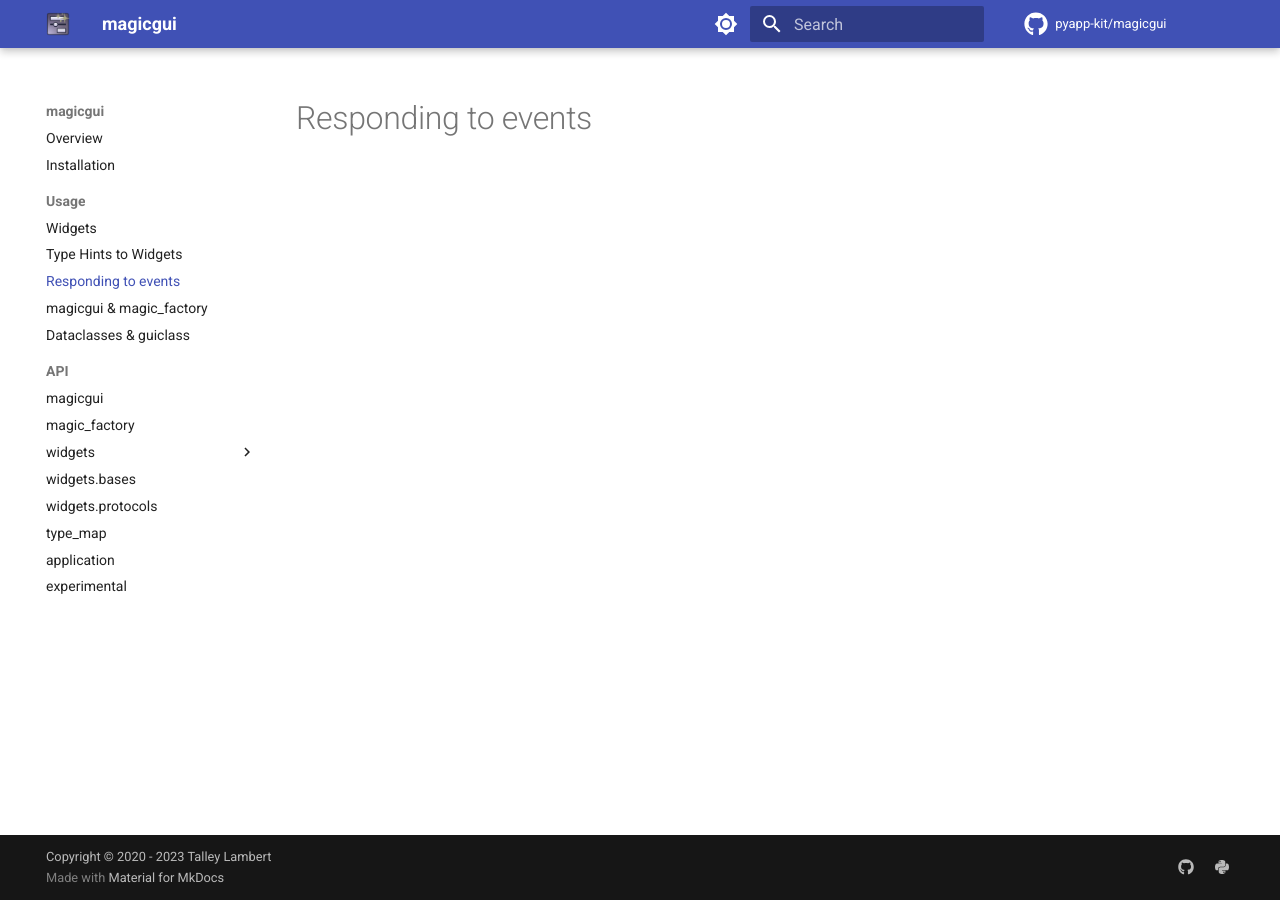
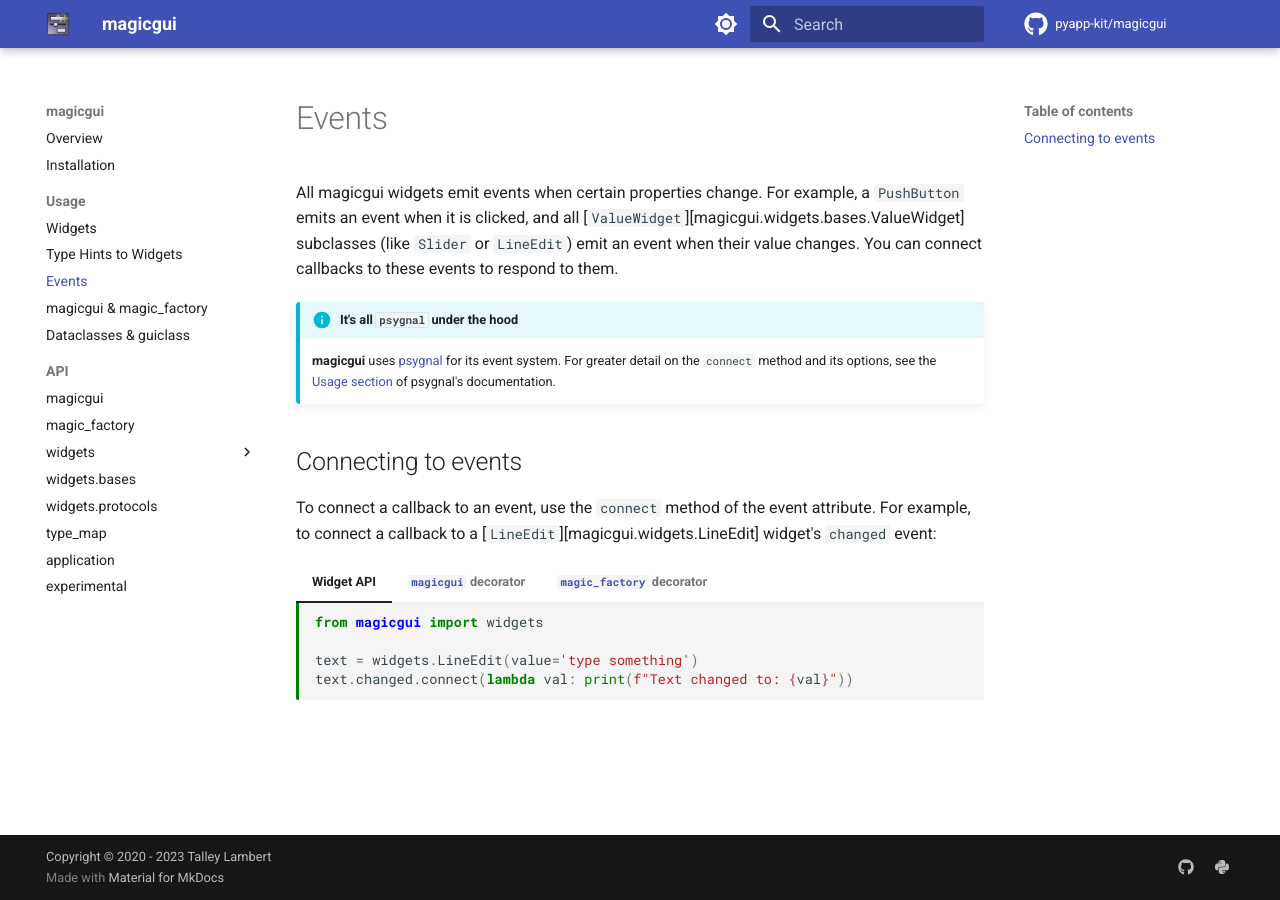
Before and after one commit to pyapp-kit/magicgui, an MkDocs documentation site: the page built from docs/events.md, in a window 1280 px wide. Built offline with MkDocs 1.6.1 and Material for MkDocs 9.7.7, drawn with Linux system fonts in a browser that asks for light colours; comment, search, counter and statistics services are not loaded.

Commit message:
more docs

````diff
--- a/docs/events.md
+++ b/docs/events.md
@@ -1 +1,56 @@
-# Responding to events
+# Events
+
+All magicgui widgets emit events when certain properties change. For example, a
+`PushButton` emits an event when it is clicked, and all
+[`ValueWidget`][magicgui.widgets.bases.ValueWidget] subclasses (like `Slider` or
+`LineEdit`) emit an event when their value changes.  You can connect callbacks
+to these events to respond to them.
+
+!!! info  "It's all `psygnal` under the hood"
+
+    **magicgui** uses [psygnal](https://psygnal.readthedocs.io/) for its event
+    system.  For greater detail on the `connect` method and its options, see
+    the [Usage section](https://psygnal.readthedocs.io/en/latest/usage/)
+    of psygnal's documentation.
+
+## Connecting to events
+
+To connect a callback to an event, use the `connect` method of the event
+attribute.  For example, to connect a callback to a
+[`LineEdit`][magicgui.widgets.LineEdit] widget's `changed` event:
+
+=== "Widget API"
+
+    ```python
+    from magicgui import widgets
+
+    text = widgets.LineEdit(value='type something')
+    text.changed.connect(lambda val: print(f"Text changed to: {val}"))
+    ```
+
+=== "`magicgui` decorator"
+
+    ```python
+    from magicgui import magicgui
+
+    @magicgui
+    def my_function(text: str):
+        ...
+
+    my_function.text.changed.connect(lambda val: print(f"Text changed to: {val}"))
+    ```
+
+=== "`magic_factory` decorator"
+
+    ```python
+    from magicgui import magic_factory
+
+    def _on_init(widget):
+        widget.text.changed.connect(lambda val: print(f"Text changed to: {val}"))
+
+    @magic_factory(widget_init=_on_init)
+    def my_function(text: str):
+        ...
+
+    my_widget = my_function()
+    ```
--- a/magicgui/_version.py
+++ b/magicgui/_version.py
@@ -1,5 +1,4 @@
-# coding: utf-8
 # file generated by setuptools_scm
 # don't change, don't track in version control
-__version__ = version = '0.5.2.dev30+ga5e272f.d20220824'
-__version_tuple__ = version_tuple = (0, 5, 2, 'dev30', 'ga5e272f.d20220824')
+__version__ = version = "0.5.2.dev30+ga5e272f.d20220824"
+__version_tuple__ = version_tuple = (0, 5, 2, "dev30", "ga5e272f.d20220824")
--- a/mkdocs.yml
+++ b/mkdocs.yml
@@ -77,6 +77,8 @@
   - pymdownx.extra
   - attr_list
   - md_in_html
+  - pymdownx.tabbed:
+      alternate_style: true
   - toc:
       permalink: "#"
   - pymdownx.superfences:
````
Also changed, not shown: docs/scripts/_gen_widgets.py (+52 -22 lines), docs/decorators.md (line endings or trailing spaces), 2 other files.
